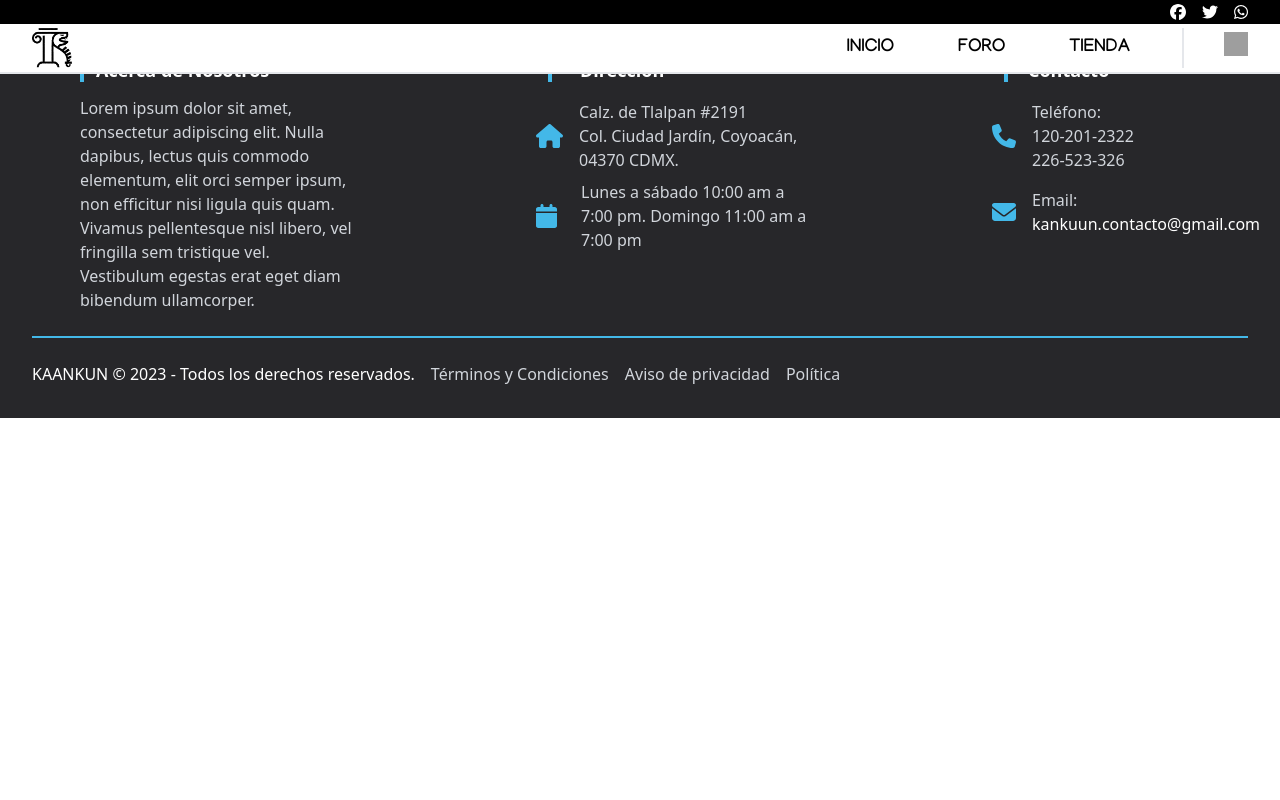
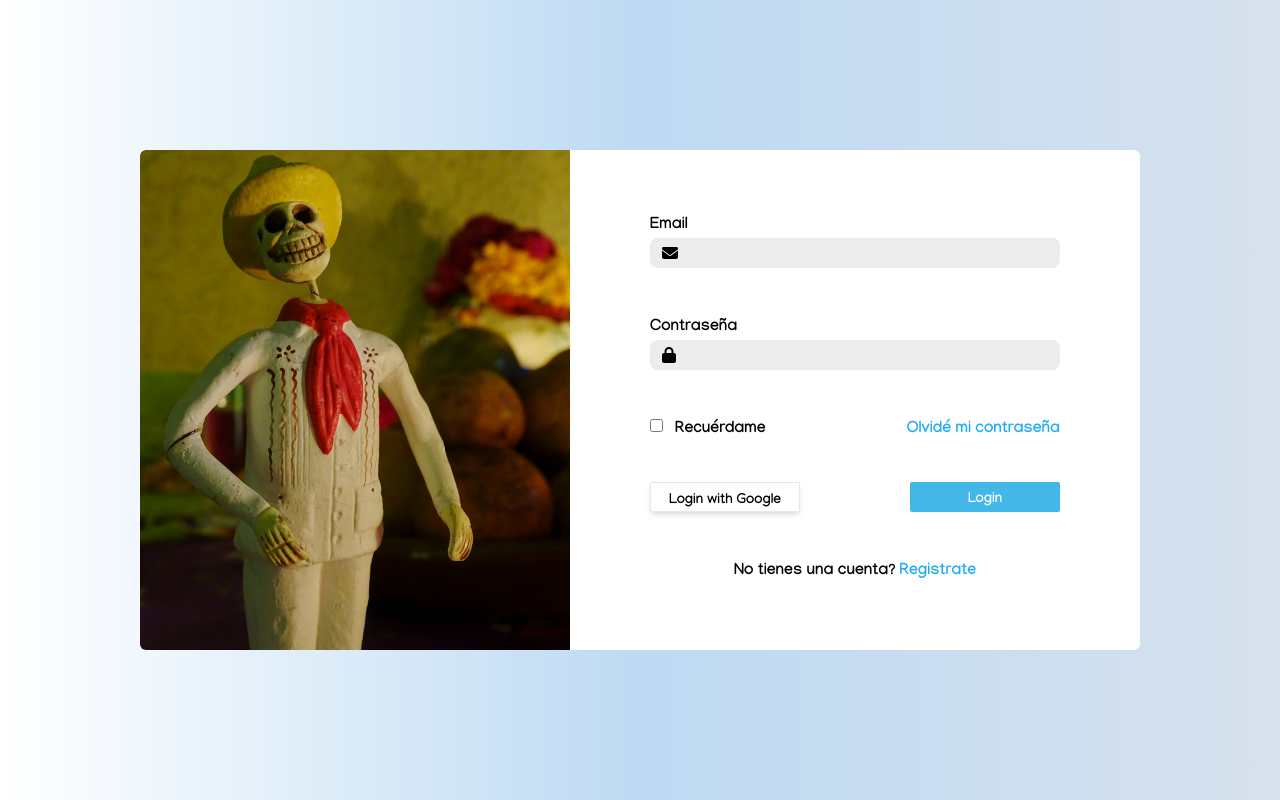
Before and after one commit to TheSCodex/kaankun-front, a React (Create React App) app: page /login in a window 1280 px wide. Built offline with nearby package versions, Linux system fonts and the light colour scheme; grey boxes are pictures that could not be loaded.

Commit message:
login/funcionalidades (Google y registro) pendientes

```diff
--- a/src/App.js
+++ b/src/App.js
@@ -6,13 +6,8 @@ import Mercado from "./pages/mercado/Mercado.js";
 import Inicio from "./pages/inicio/Inicio.js";
 import Foro from "./pages/foro/Foro.js";
 import Login from "./pages/login/Login.js";
-import Registro from "./pages/login/Registro.js";
 import Nosotros from "./pages/nosotros/Nosotros.js";
 import Contacto from "./pages/contacto/Contacto.js";
-
-//Componentes
-import Header from "./components/Header.js";
-import Footer from "./components/Footer.js";
 
 const AppRoutes = () => {
   let routes = useRoutes([
@@ -21,7 +16,6 @@ const AppRoutes = () => {
     { path: "/foro", element: <Foro /> },
     { path: "/nosotros", element: <Nosotros /> },
     { path: "/login", element: <Login /> },
-    { path: "/registro", element: <Registro /> },
     { path: "/contacto", element: <Contacto /> },
   ]);
 
@@ -31,11 +25,7 @@ const AppRoutes = () => {
 function App() {
   return (
     <Router>
-      <div>
-        <Header />
         <AppRoutes  className="overflow-y-scroll no-scrollbar" />
-        <Footer />
-      </div>
     </Router>
   );
 }
--- a/src/pages/inicio/Inicio.js
+++ b/src/pages/inicio/Inicio.js
@@ -4,6 +4,8 @@ import Slider from "react-slick";
 import "slick-carousel/slick/slick.css";
 import "slick-carousel/slick/slick-theme.css";
 import faro from "../../assets/faro.jpg";
+import Header from "../../components/Header";
+import Footer from "../../components/Footer";
 
 function Inicio() {
   const [images, setImages] = useState([]);
@@ -43,29 +45,30 @@ const settings = {
           slidesToShow: 3,
           slidesToScroll: 1,
           infinite: true,
-        dots: true
-      }
+          dots: true,
+        },
       },
       {
         breakpoint: 600,
         settings: {
           slidesToShow: 2,
           slidesToScroll: 1,
-        initialSlide: 2
-      }
+          initialSlide: 2,
+        },
       },
       {
         breakpoint: 480,
         settings: {
           slidesToShow: 1,
-        slidesToScroll: 1
-      }
-    }
-  ]
+          slidesToScroll: 1,
+        },
+      },
+    ],
   };
 
   return (
     <>
+      <Header />
       <div className="lg:mt-[73px] mt-[122px]">
         <div className="bg-[#E7E7E7] overflow-auto">
           <div className="relative">
@@ -139,7 +142,7 @@ const settings = {
                   <br />
                   realizan a través de sus nobles artes
                 </p>
-                <Link to='/nosotros'>
+                <Link to="/nosotros">
                   <button className="border text-sm rounded-md font-bold text-white bg-[#43B8E8] w-[115px] h-[35px]">
                     Conoce más
                   </button>
@@ -180,6 +183,7 @@ const settings = {
           </div>
         </div>
       </div>
+      <Footer />
     </>
   );
 }
--- a/src/pages/login/Login.js
+++ b/src/pages/login/Login.js
@@ -1,9 +1,154 @@
-import React from 'react'
+import React, { useState } from "react";
+import { useNavigate } from "react-router-dom";
+import catrin from "../../assets/catrin.jpg";
+import { faEnvelope, faLock } from "@fortawesome/free-solid-svg-icons";
+import { FontAwesomeIcon } from "@fortawesome/react-fontawesome";
 
 function Login() {
+  const navigate = useNavigate();
+  const [userName, setUserName] = useState("");
+  const [name, setName] = useState("");
+  const [lastName, setLastName] = useState("");
+  const [email, setEmail] = useState("");
+  const [password, setPassword] = useState("");
+  const [error, setError] = useState(null);
+  const [register, setRegister] = useState(false);
+  const [rememberMe, setRememberMe] = useState(false);
+
+  const handleLogin = async (e) => {
+    e.preventDefault();
+    try {
+      const response = await fetch("http://localhost:8080/api/users/login", {
+        method: "POST",
+        headers: {
+          "Content-Type": "application/json",
+        },
+        body: JSON.stringify({ email, password, rememberMe }),
+      });
+
+      if (response.ok) {
+        const data = await response.json();
+        const token = data.token;
+        if (rememberMe) {
+          localStorage.setItem("token", token);
+        }
+        console.log("Inicio de Sesión exitoso");
+        navigate("/");
+      } else if (response.status === 401) {
+        setError("Credenciales inválidas. Verifica tu email y contraseña.");
+        console.log(error);
+      } else {
+        const text = await response.text();
+        if (text) {
+          const data = JSON.parse(text);
+          setError(data.message);
+        } else {
+          setError("Error de inicio de sesión. Por favor, inténtalo de nuevo.");
+        }
+      }
+    } catch (error) {
+      console.error(error);
+      setError("Error interno. Por favor, inténtalo de nuevo más tarde.");
+    }
+  };
+
+  const handleRegister = async (e) => {
+    e.preventDefault();
+
+    try {
+      const response = await fetch(
+        "",
+        {
+          method: "POST",
+          headers: {
+            "Content-Type": "application/json",
+          },
+          body: JSON.stringify({ userName, email, password, name, lastName }),
+        }
+      );
+
+      if (response.ok) {
+        setRegister(false);
+      } else {
+        const text = await response.text();
+
+        if (text) {
+          const data = JSON.parse(text);
+          setError(data.message);
+        } else {
+          setError("Error de registro. Por favor, inténtalo de nuevo.");
+        }
+      }
+    } catch (error) {
+      console.error(error);
+      setError("Error interno. Por favor, inténtalo de nuevo más tarde.");
+    }
+  };
   return (
-    <div>Login</div>
-  )
+    <div className="bg-gradient-to-r from-white via-[#bedaf3] to-[#d7e1ed] w-screen h-screen flex items-center justify-center">
+      <div className="bg-white w-[1000px] lg:h-[500px] flex-shrink-0 flex lg:rounded-md">
+        <img
+          className="lg: rounded-l-md h-full lg:w-[430px] object-cover "
+          src={catrin}
+        />
+        <div className="px-20 py-16 w-[570px]">
+          <form onSubmit={handleLogin} className="w-full font-manjari font-semibold">
+            <label>Email</label>
+            <section className="flex relative items-center mb-12">
+              <FontAwesomeIcon icon={faEnvelope} className="absolute left-3" />
+              <input
+                type="text"
+                value={email}
+                onChange={(e) => setEmail(e.target.value)}
+                autoComplete="username"
+                className="bg-[#ECECEC] rounded-lg pt-1 h-[30px] w-full pl-8"
+              />
+            </section>
+            <label>Contraseña</label>
+            <section className="flex relative items-center">
+              <FontAwesomeIcon icon={faLock} className="absolute left-3" />
+              <input
+                type="text"
+                value={password}
+                onChange={(e) => setPassword(e.target.value)}
+                autoComplete="password"
+                className="bg-[#ECECEC] rounded-lg pt-1 h-[30px] w-full pl-8"
+              />
+            </section>
+            <section className="flex justify-between items-center mt-12">
+              <div>
+                <input
+                  type="checkbox"
+                  name="rememberMe"
+                  checked={rememberMe}
+                  onChange={(e) => setRememberMe(e.target.checked)}
+                  className="mr-3"
+                />
+                <label className="font-manjari font-semibold">Recuérdame</label>
+              </div>
+              <button>
+                <h2 className="font-manjari text-[#24ACF2]">
+                  Olvidé mi contraseña
+                </h2>
+              </button>
+            </section>
+            <section className="mt-10 flex justify-between">
+              <button className="border rounded-sm bg-white font-manjari text-sm w-[150px] h-[30px] shadow-md p-2">
+                Login with Google
+              </button>
+              <button type="submit" className="rounded-sm bg-[#43B8E8] font-manjari text-sm text-white w-[150px] h-[30px] p-2">
+                Login
+              </button>
+            </section>
+            <section className="mt-12 font-manjari flex justify-center">
+              <h2 className="mr-1">No tienes una cuenta?</h2>
+              <button className="text-[#24ACF2]">Registrate</button>
+            </section>
+          </form>
+        </div>
+      </div>
+    </div>
+  );
 }
 
-export default Login
+export default Login;
--- a/src/pages/login/Registro.js
+++ /dev/null
@@ -1,9 +0,0 @@
-import React from 'react'
-
-function registro() {
-  return (
-    <div>registro</div>
-  )
-}
-
-export default registro
```
Also changed, not shown: src/assets/catrin.jpg (added). Lines whose indentation alone changed are shown as unchanged.
